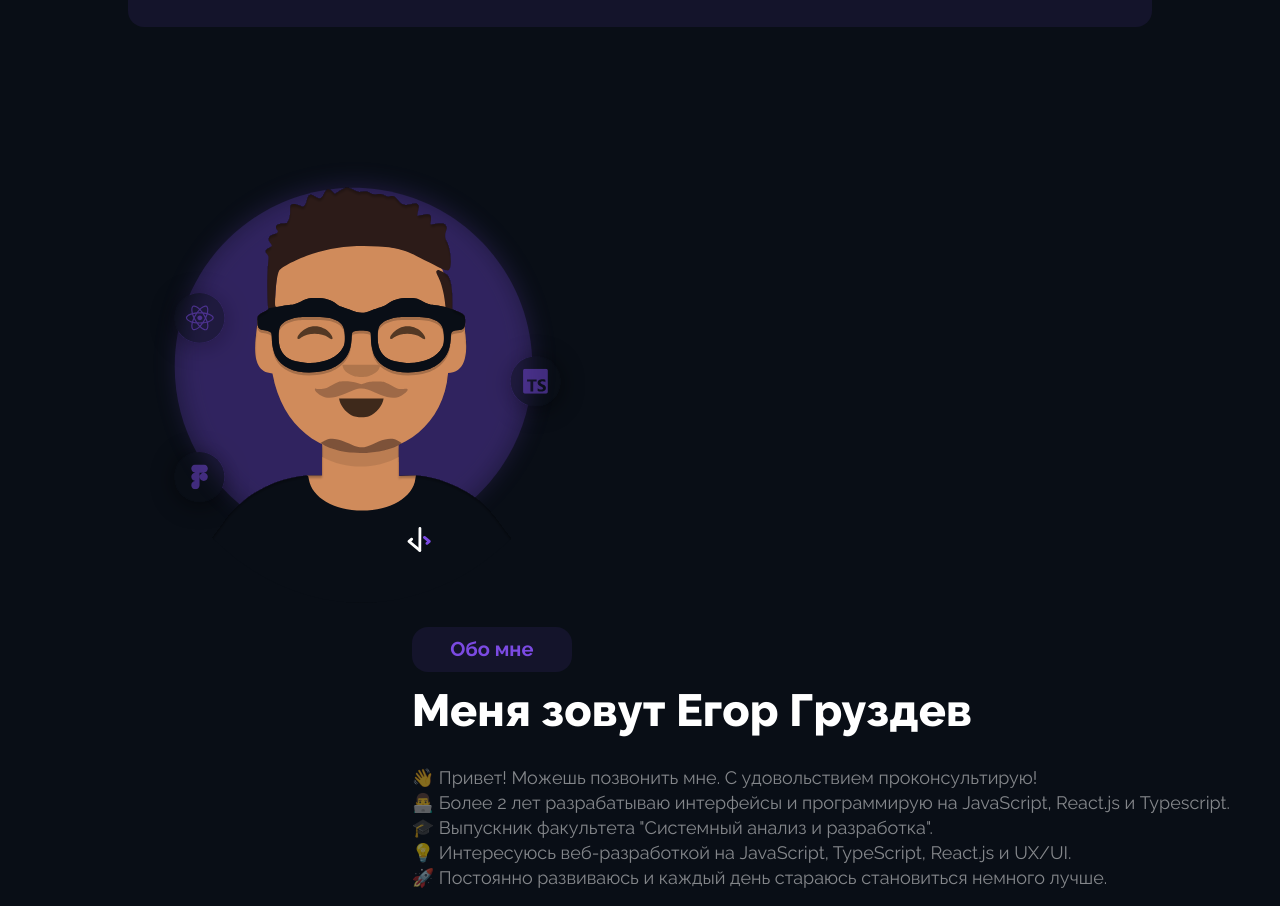
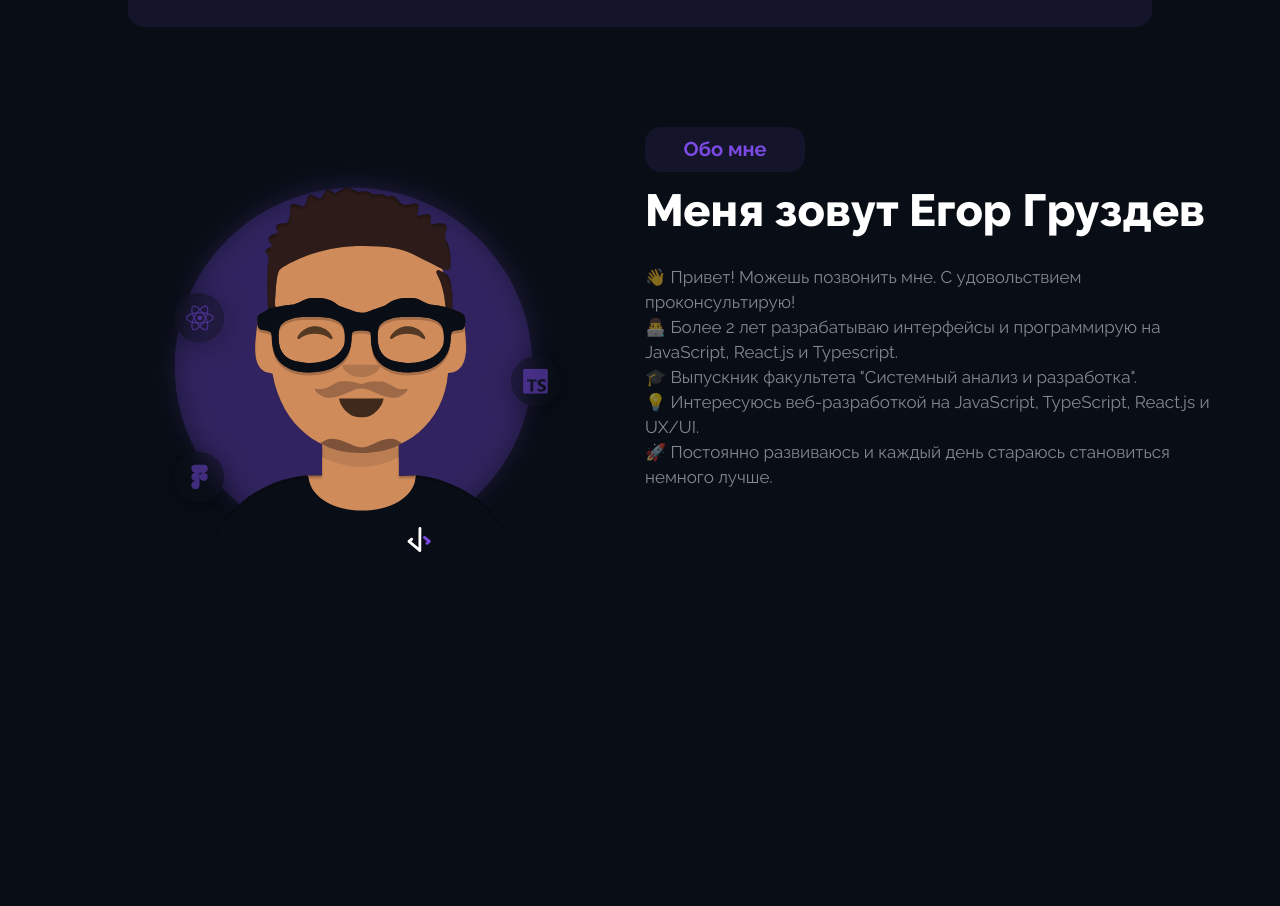
Before and after one commit to cronixXV/project_portfolio_html_css, a website: page src/index.html in a window 1280 px wide. Shown: the part 1191-2097 px from the top of the page. After the commit the page ends 1821 px from the top, so only its background shows below. Drawn offline with nearby package versions, Linux system fonts and the light colour scheme; files that its build step writes are made by us from their sources.

Commit message:
finish section 3

```diff
--- a/src/index.html
+++ b/src/index.html
@@ -149,20 +149,20 @@
       <div class="aboutme__icon">
         <img class="me__icon" src="icons/me/AvatarAndIcons.svg" alt="" />
       </div>
-    </section>
 
-    <section class="medescr">
+      <div class="medescr">
         <div class="me__points">
           <h3 class="me">Обо мне</h3>
           <h1>Меня зовут Егор Груздев</h1>
           <p class="me__article">
-          👋 Привет! Можешь позвонить мне. С удовольствием проконсультирую! <br />👨‍💻 Более 2 лет разрабатываю интерфейсы и программирую на JavaScript,
-          React.js и Typescript. <br />
+            👋 Привет! Можешь позвонить мне. С удовольствием проконсультирую! <br />👨‍💻 Более 2 лет разрабатываю интерфейсы и программирую на
+            JavaScript, React.js и Typescript. <br />
             🎓 Выпускник факультета "Системный анализ и разработка". <br />
             💡 Интересуюсь веб-разработкой на JavaScript, TypeScript, React.js и UX/UI. <br />
             🚀 Постоянно развиваюсь и каждый день стараюсь становиться немного лучше.
           </p>
         </div>
+      </div>
     </section>
   </body>
 </html>
--- a/src/sass/blocks/_aboutme.scss
+++ b/src/sass/blocks/_aboutme.scss
@@ -1,7 +1,8 @@
 .aboutme {
     margin-top: 100px;
-    width: 455px;
-    height: 500px;
+    display: flex;
+    // width: 455px;
+    // height: 500px;
     &__icon {
         display: flex;
         flex-direction: column;
@@ -21,6 +22,7 @@
         flex-direction: column;
         align-items: end;
         justify-content: end;
+        margin-left: 50px;
     &__points {
         width: 900px;
         height: 400px;
@@ -28,9 +30,10 @@
 }
 
 .me__article {
+    margin-bottom: 140px;
     margin-right: 50px;
     color: rgba(255, 255, 255, 0.5);
-    font-size: 18px;
+    font-size: 17px;
     font-weight: 400;
     line-height: 25px;
     letter-spacing: 0%;
```
Also changed, not shown: dist/css/style.min.css, dist/index.html. Lines whose indentation alone changed are shown as unchanged.
